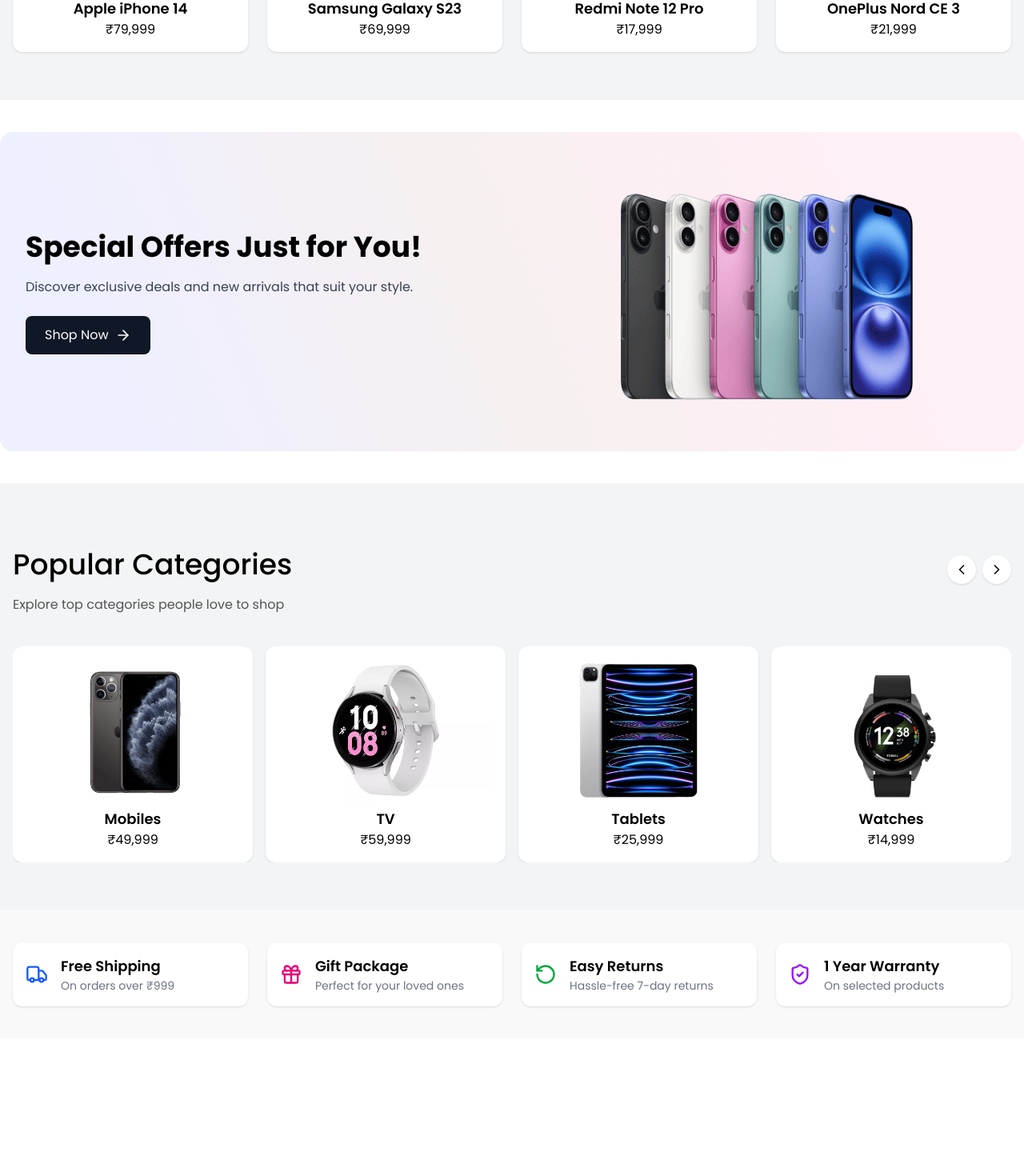
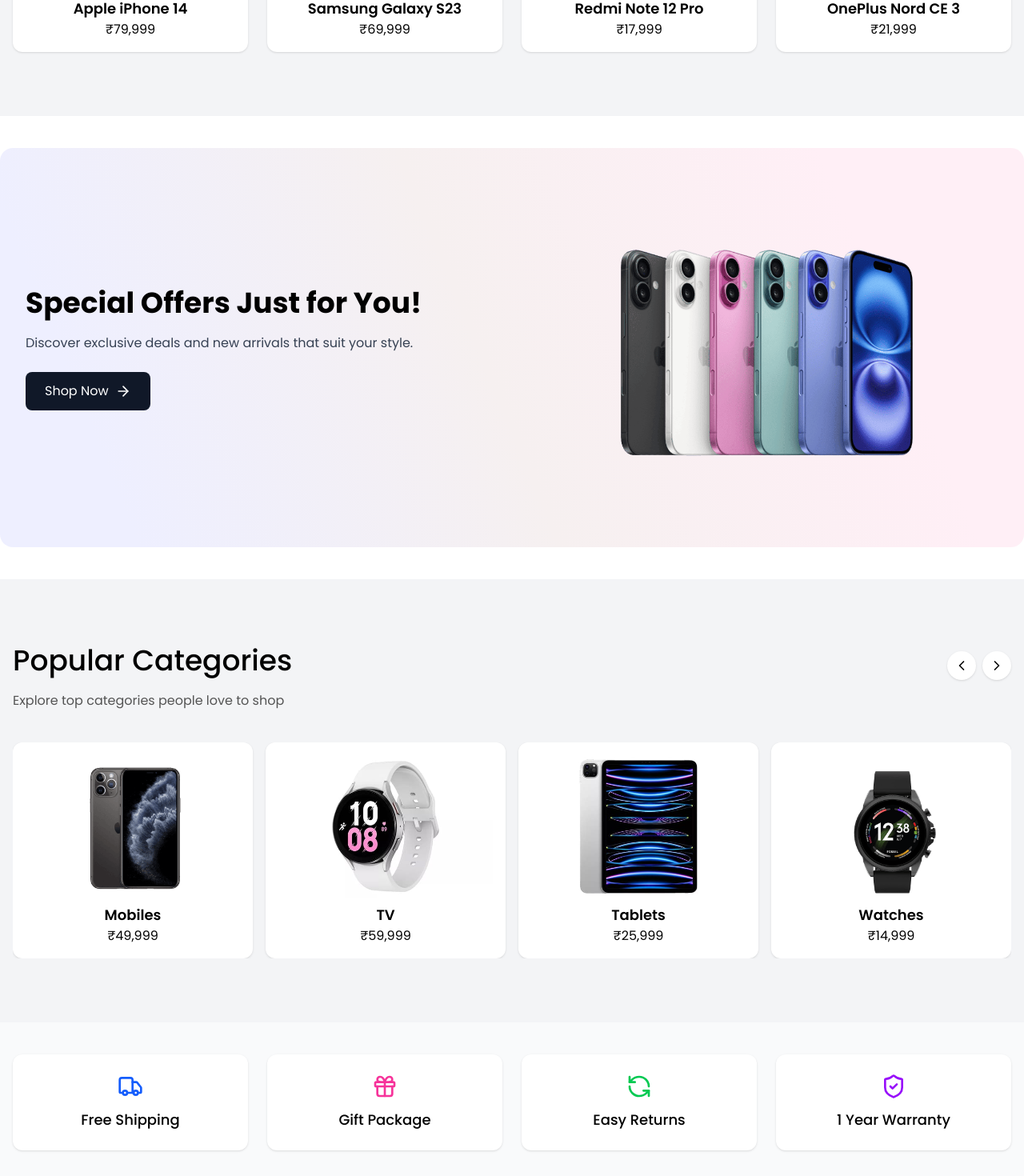
Before and after one commit to dineshvoithu/voithu_ecommerce_frontend, a React (Vite) app: page / in a window 1280 px wide. Shown: the part 1696-3166 px from the top of the page at 80% size. Before the commit the page ends 2994 px from the top, so only its background shows below. Built offline with nearby package versions, Linux system fonts and the light colour scheme.

Commit message:
Popular, feature, trending styles updated

```diff
--- a/src/components/FeatureHighlights.jsx
+++ b/src/components/FeatureHighlights.jsx
@@ -1,47 +1,42 @@
+// src/components/FeatureHighlights.jsx
+
 import React from "react";
-import { Truck, Gift, RotateCcw, ShieldCheck } from "lucide-react";
+import { Truck, Gift, RefreshCcw, ShieldCheck } from "lucide-react";
 
 const features = [
   {
     id: 1,
-    icon: <Truck size={28} className="text-blue-600" />,
     title: "Free Shipping",
-    desc: "On orders over ₹999",
+    icon: <Truck size={32} className="text-blue-600" />,
   },
   {
     id: 2,
-    icon: <Gift size={28} className="text-pink-600" />,
     title: "Gift Package",
-    desc: "Perfect for your loved ones",
+    icon: <Gift size={32} className="text-pink-500" />,
   },
   {
     id: 3,
-    icon: <RotateCcw size={28} className="text-green-600" />,
     title: "Easy Returns",
-    desc: "Hassle-free 7-day returns",
+    icon: <RefreshCcw size={32} className="text-green-500" />,
   },
   {
     id: 4,
-    icon: <ShieldCheck size={28} className="text-purple-600" />,
     title: "1 Year Warranty",
-    desc: "On selected products",
+    icon: <ShieldCheck size={32} className="text-purple-600" />,
   },
 ];
 
 const FeatureHighlights = () => {
   return (
-    <div className="py-10 px-4 bg-[#f9f9f9]">
-      <div className="grid grid-cols-1 sm:grid-cols-2 md:grid-cols-4 gap-6">
+    <div className="py-10 px-4 bg-gray-50">
+      <div className="grid grid-cols-1 sm:grid-cols-2 md:grid-cols-4 gap-6 text-center">
         {features.map((feature) => (
           <div
             key={feature.id}
-            className="flex items-center gap-4 p-4 bg-white rounded-xl shadow hover:shadow-md transition"
+            className="flex flex-col items-center gap-3 bg-white p-6 rounded-xl shadow hover:shadow-md transition"
           >
-            <div>{feature.icon}</div>
-            <div>
-              <h4 className="font-semibold text-lg">{feature.title}</h4>
-              <p className="text-sm text-gray-500">{feature.desc}</p>
-            </div>
+            {feature.icon}
+            <h3 className="text-lg font-medium">{feature.title}</h3>
           </div>
         ))}
       </div>
--- a/src/components/PopularCategories.jsx
+++ b/src/components/PopularCategories.jsx
@@ -16,7 +16,7 @@
 
 const PopularCategories = () => {
   return (
-    <div className="px-4 py-8 bg-gray-100 pt-[80px] pb-[60px] relative">
+    <div className="px-4 py-8 bg-gray-100 pt-[80px] pb-[80px] relative">
       <h2 className="text-2xl font-bold mb-4 poppins-500">
         Popular Categories
       </h2>
--- a/src/components/PromoSection.jsx
+++ b/src/components/PromoSection.jsx
@@ -4,13 +4,13 @@
 const PromoSection = () => {
   return (
     <section
-      className="overflow-hidden rounded-2xl p-4 md:p-8 my-10 flex flex-col md:flex-row items-center justify-between gap-6"
+      className="overflow-hidden rounded-2xl p-4 md:p-8 my-10  flex flex-col md:flex-row items-center justify-between gap-6"
       style={{
         background:
           "linear-gradient(67.69deg, #eeefff 11.66%, #f6f0f0 47.21%, #ffeff6 82.77%)",
       }}
     >
-      <div className="flex-1 text-center md:text-left">
+      <div className="flex-1 text-center md:text-left pt-[50px] pb-[50px]">
         <h2 className="text-2xl md:text-4xl font-bold leading-tight mb-4">
           Special Offers Just for You!
         </h2>
@@ -22,7 +22,7 @@
         </button>
       </div>
 
-      <div className="flex-1">
+      <div className="flex-1 pb-[50px] pt-[50px]">
         <img
           src="/images/promo-image.png"
           alt="Promo"
--- a/src/components/TrendingProducts.jsx
+++ b/src/components/TrendingProducts.jsx
@@ -34,7 +34,7 @@
 
 const TrendingProducts = () => {
   return (
-    <div className="px-4 py-8 bg-gray-100 pt-[80px] pb-[60px]">
+    <div className="px-4 py-8 bg-gray-100 pt-[80px] pb-[80px]">
       <h2 className="text-2xl font-bold mb-4 poppins-500">Trending Products</h2>
       <p className="text-[#545454] mb-10">
         Explore our most popular pieces that customers can't get enough of
```
